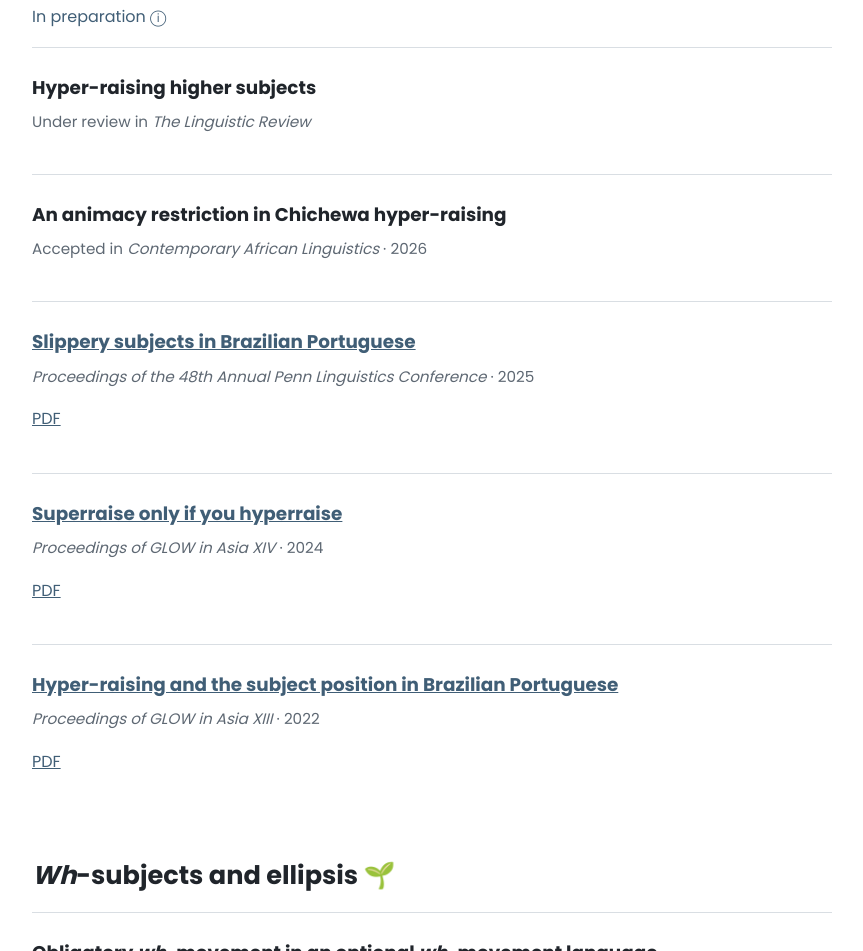
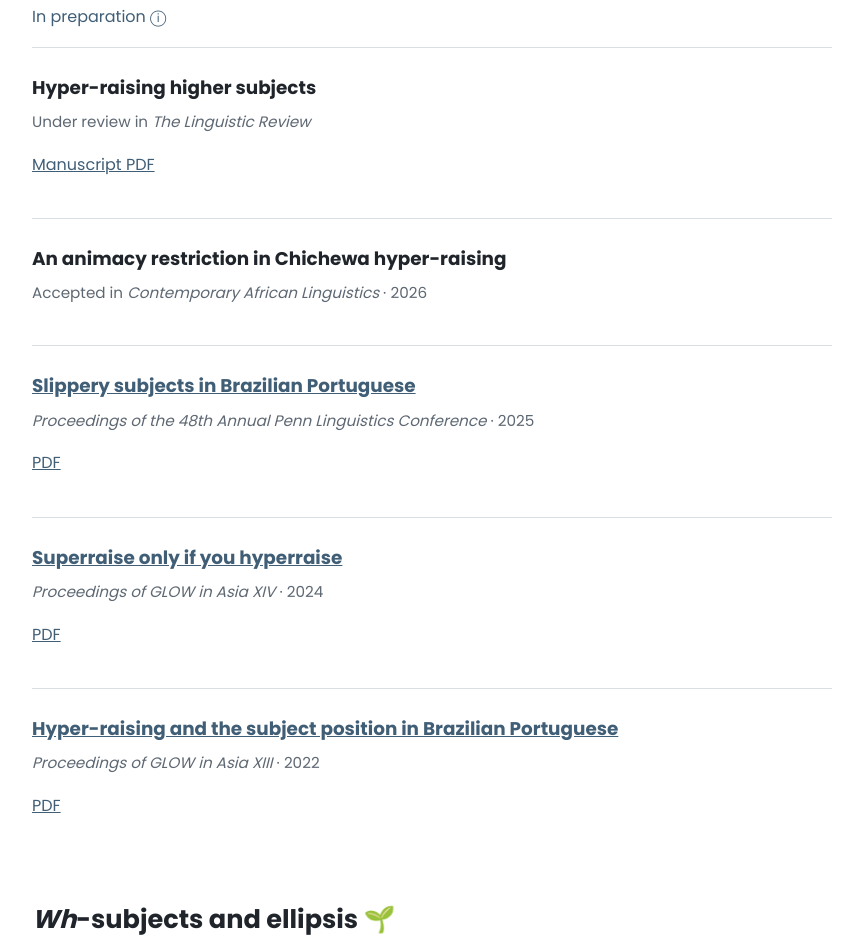
Before and after one commit to tarcisioadias/tarcisioadias.github.io, a plain HTML site: page syntax.html in a window 1280 px wide. Shown: the part 2165-3116 px from the top of the page, without its empty margins (208-1071 px from the left). Drawn offline with Linux system fonts and the light colour scheme.

Commit message:
Add manuscript link to syntax.html

```diff
--- a/syntax.html
+++ b/syntax.html
@@ -172,6 +172,14 @@
       <p class="entry-status">
         Under review in <em>The Linguistic Review</em>
       </p>
+ <p class="entry-links">
+        <a
+          href="HyperraisingHigherSubjects.pdf"
+          target="_blank"
+          rel="noopener noreferrer"
+        >Manuscript PDF</a>
+      </p>
+
     </div>
 
     <div class="research-entry">
@@ -188,7 +196,7 @@
           href="chichewa-hyperraising.pdf"
           target="_blank"
           rel="noopener noreferrer"
-        >PDF</a>
+        >Manuscript PDF</a>
       </p>
       -->
     </div>
```
